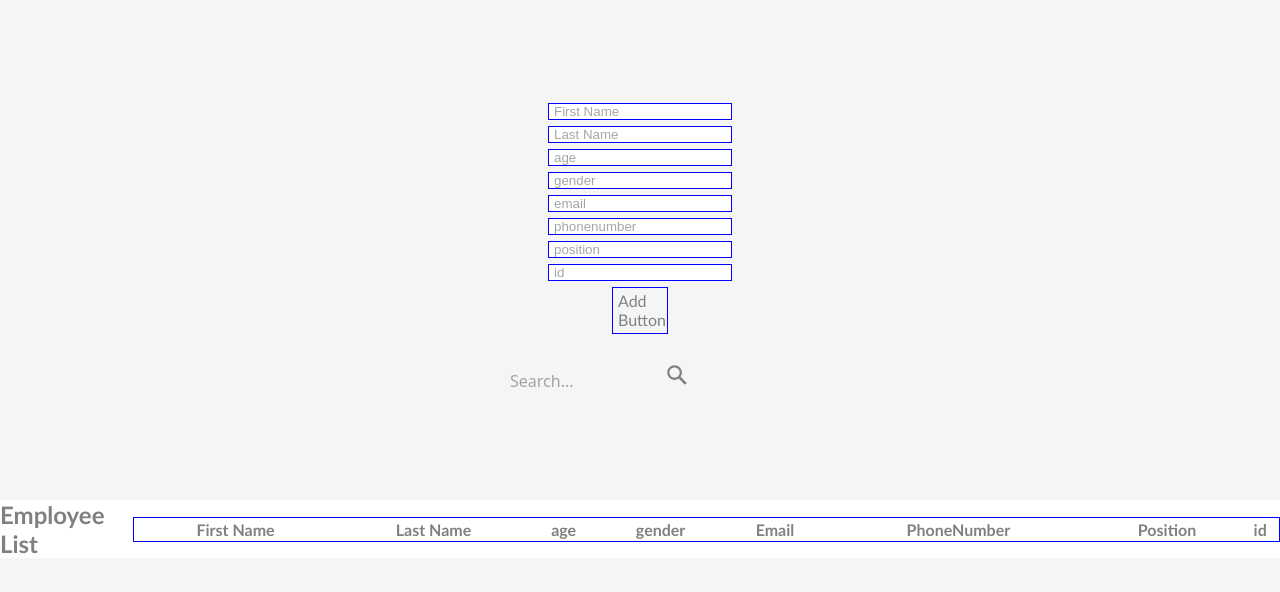
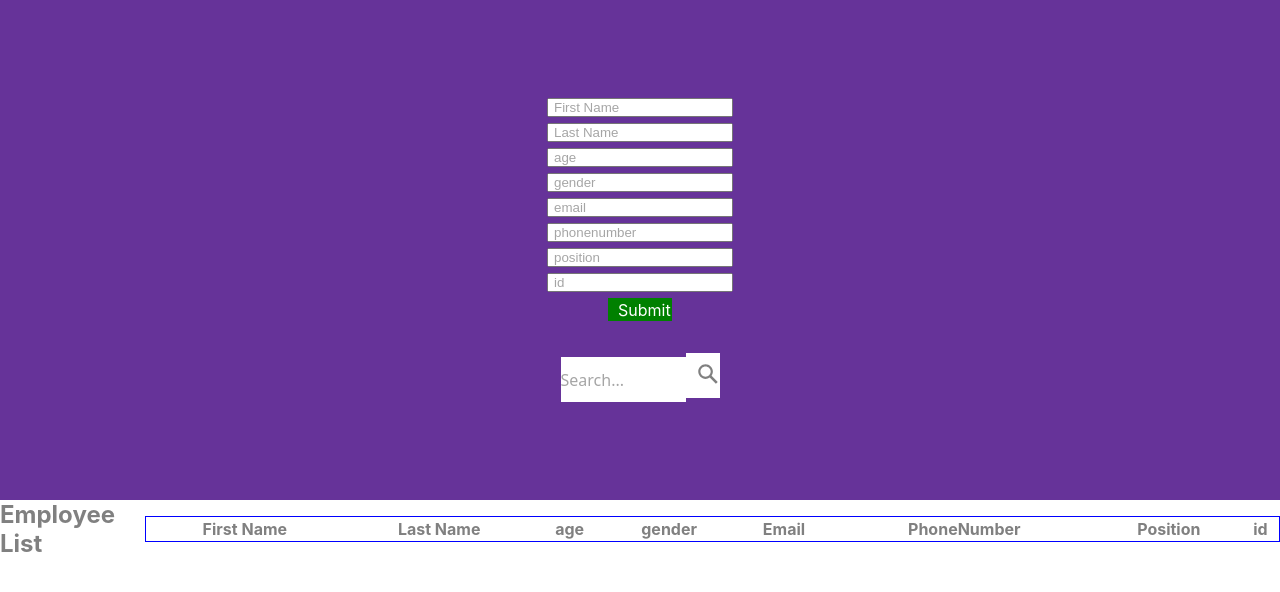
Before and after one commit to Rethabile17/Employee-Registration, a React (Create React App) app: page / in a window 1280 px wide. Shown: the top 592 px of the page. Built offline with nearby package versions, Linux system fonts and the light colour scheme.

Commit message:
new addition

```diff
--- a/src/App.css
+++ b/src/App.css
@@ -1,11 +1,6 @@
 *{
   margin: 0;
   padding: 0;
-}
-
-body{
-  background-color: whitesmoke;
-  font-family: 'Gill Sans', 'Gill Sans MT', Calibri, 'Trebuchet MS', sans-serif ;
 }
 
 .container{
@@ -14,6 +9,7 @@ body{
   flex-direction: column;
   height: 500px;
   align-items: center;
+  background-color: rebeccapurple;
 }
 
 .form1{
@@ -25,10 +21,10 @@ body{
 .search {
   all: unset;
   font: 16px system-ui;
-  color: grey;
-  height: 50%;
-  width: 50%;
-  padding: 6px 10px;
+  color: white;
+  height: 45px;
+  width: 125px;
+  background-color: white;
 }
 
 ::placeholder {
@@ -39,16 +35,18 @@ body{
 button {
   all: unset;
   cursor: pointer;
-  width: 49px;
-  height: 45px;
-  padding-left: 5px;
+  width: 54px;
+  height: 23px;
+  padding-left: 10px;
 }
 
 .svg {
   color: grey;
   fill: currentColor;
   width: 24px;
-  height: 24px;
+  height: 45px;
+  background-color: white;
+  margin-top: 7px;
 }
 
 .employee-list{
@@ -59,21 +57,12 @@ button {
 }
 
 .add-button{
-  color: grey;
-  margin-bottom: 29px;
-  border: 1px solid blue;
-
-
+  color: white;
+  margin-bottom: 25px;
+  background-color: green;
 
 }
 
-.container{
-  display: flex;
-  justify-content: center;
-  flex-direction: column;
-  height: 500px;
-  align-items: center;
-}
 
 table, tr, td{
   border: 1px solid blue;
@@ -84,6 +73,5 @@ table, tr, td{
 input{
   margin-bottom: 6px;
   padding-left: 5px;
-  border: 1px solid blue;
 
 }
--- a/src/App.js
+++ b/src/App.js
@@ -2,6 +2,7 @@ import React, { useState } from "react";
 import './App.css';
 import Add from "./components/add";
 import EmployeeList from "./components/EmployeeList";
+
 
 function App() {
   const [employee, setEmployee] = useState([]);
@@ -31,6 +32,8 @@ function App() {
     ]);
   };
 
+
+
   const deleteEmployee = (id) => {
     setEmployee((prevEmployees) =>
       prevEmployees.filter((employee) => employee.id !== id)
--- a/src/components/add.js
+++ b/src/components/add.js
@@ -10,11 +10,53 @@ function Add (props){
     const [PhoneNumber,setPhoneNumber] =useState("")
     const [position,setPosition] = useState("");
     const [id,setId] = useState("")
+    const [errorMessage, setErrorMessage ] = useState("");
 
 
+    const validateEmail = (email) => {
+        const re = /^[^\s@]+@[^\s@]+\.[^\s@]+$/;
+        return re.test(email);
+      };
+
+
+   const validateId = (id) => {
+    const re = /^\d{1,12}$/;
+    return re.test(id);
+    }
+
+    const validatePhoneNumber = (PhoneNumber) => {
+        const re = /^\d{10}$/;
+        return re.test(PhoneNumber);
+      };
 
     const add = () => {
-        props.add(firstName, lastName, age, gender, email,position, PhoneNumber);
+
+        if (!firstName || !lastName ||  !age || !gender || !email || !PhoneNumber || !position || !id) {
+            setErrorMessage("All fields are required");
+            return;
+          }
+
+          if (!validateEmail(email)) {
+            setErrorMessage("Invalid email format");
+            return;
+          }
+
+          if (age < 16 || age > 65) {
+            setErrorMessage("Age must be between 16 and 65");
+            return;
+          }
+
+          if (!validatePhoneNumber(PhoneNumber)) {
+            setErrorMessage("Phone number must be 10 digits");
+            return;
+          }
+
+          if (!validateId(id)) {
+            setErrorMessage("Employee ID must be between 1 and 12 digits");
+            return;
+          }
+
+        props.add(firstName, lastName, age, gender, email,PhoneNumber, position,id);
         setFirstName("");
         setLastName("");
         setAge("");
@@ -29,9 +71,11 @@ function Add (props){
 
     return(
         <div className="Add employee">
-            <div class="container">
+            <div className="container">
+            {errorMessage && <p className="error">{errorMessage}</p>}
 
             <input type="text" placeholder="First Name" value={firstName} onChange={(e) => setFirstName(e.target.value)} />
+
             <input type="text" placeholder="Last Name" value={lastName} onChange={(e) => setLastName(e.target.value)} />
             <input type="number" placeholder="age" value={age} onChange={(e) =>  setAge(e.target.value)} />
             <input type="text" placeholder="gender" value={gender} onChange={(e) => setGender(e.target.value)} />
@@ -39,7 +83,8 @@ function Add (props){
             <input type="text" placeholder="phonenumber" value={PhoneNumber} onChange={(e) => setPhoneNumber(e.target.value)}/>
             <input type="text" placeholder="position" value={position} onChange={(e) => setPosition(e.target.value)} />
             <input type="text" placeholder="id" value={id}onChange={(e) => setId(e.target.value)}/>
-            <button className="add-button" onClick={add}>Add Button</button>
+
+            <button className="add-button" onClick={add}>Submit</button>
       <div>
                 <form id="form1" role="search">
                     <input className="search" type="search" id="query" name="q" placeholder="Search..." aria-label="Search through site content"/>
```
